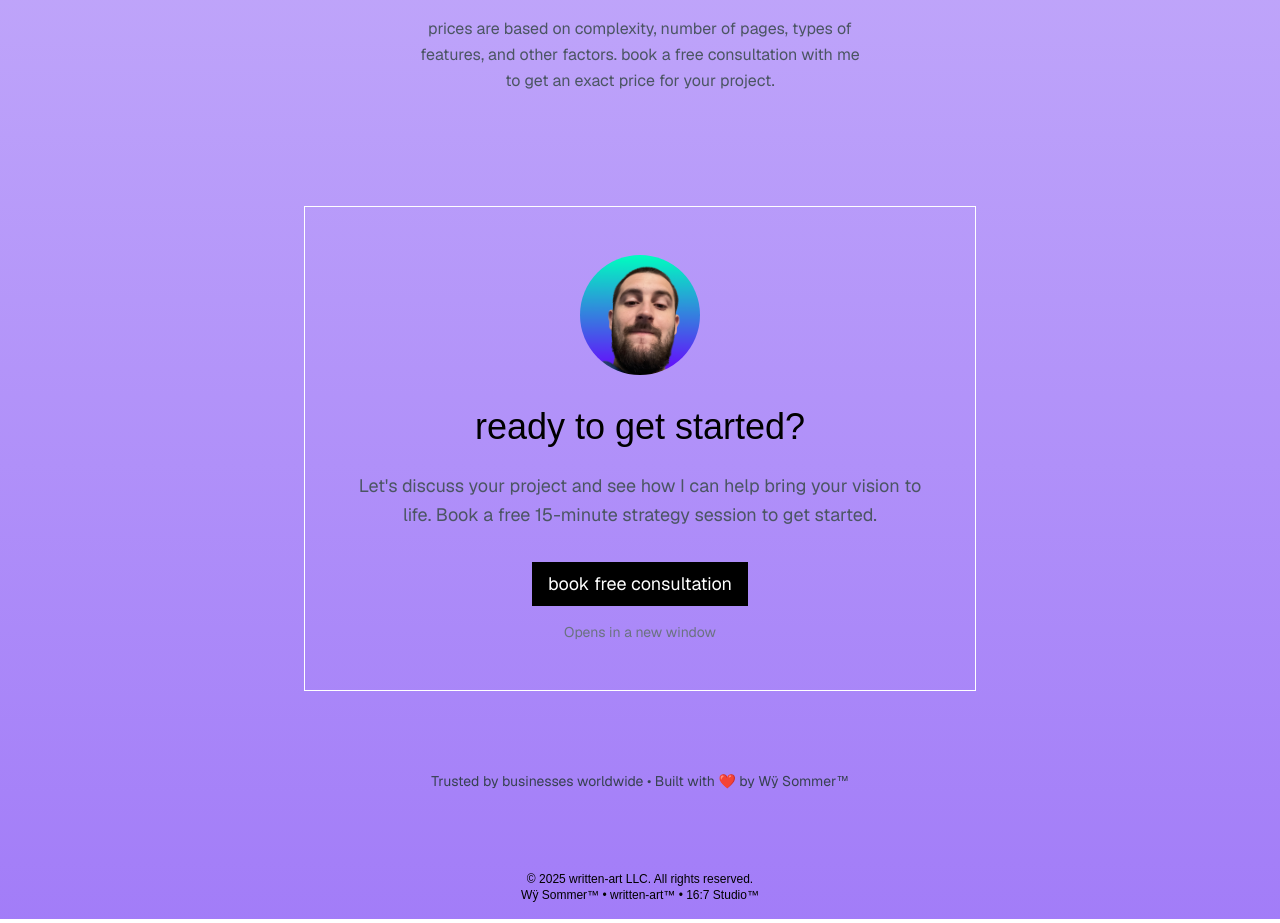
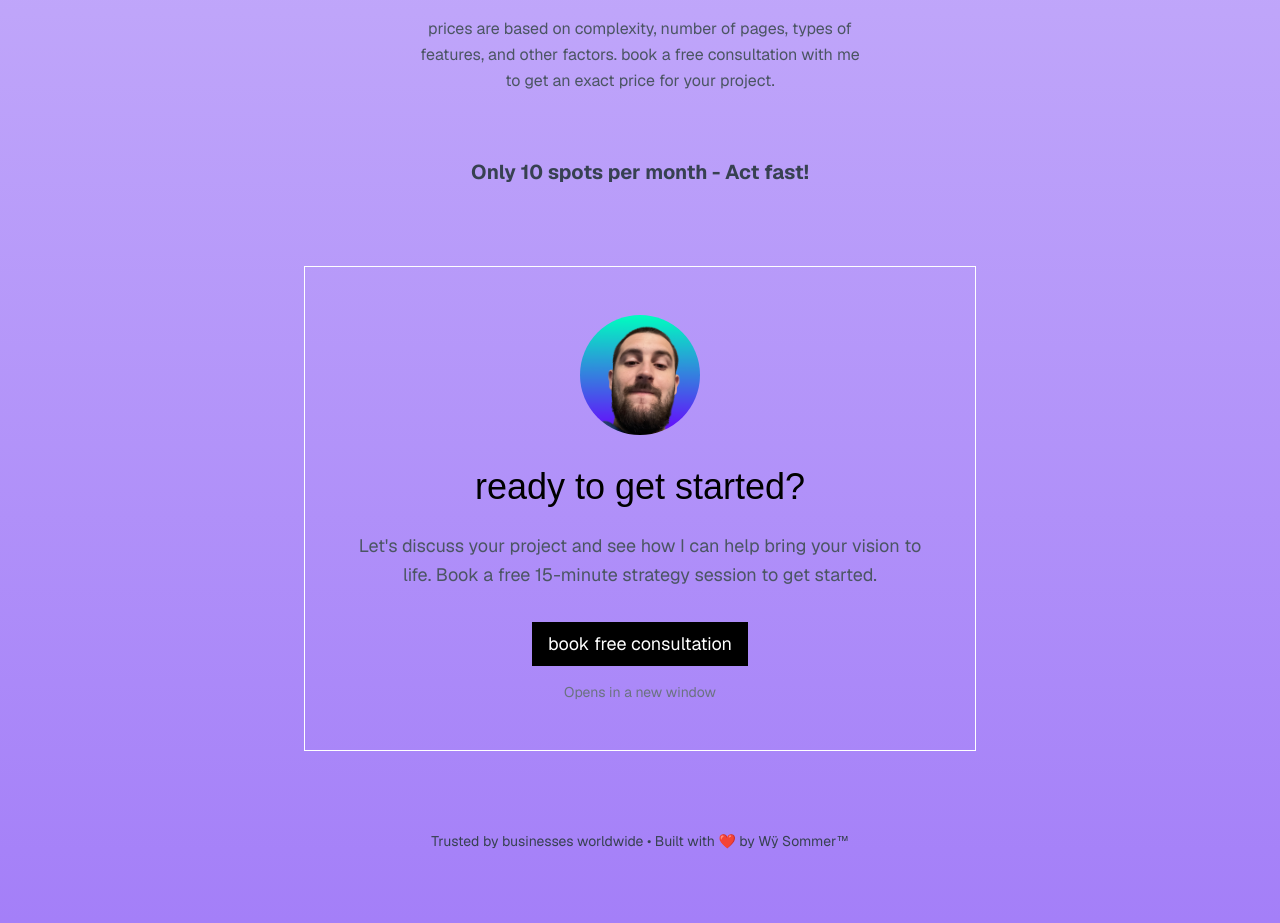
Before and after one commit to wysommer/wy-sommer, a Next.js app: page /work-with-me in a window 1280 px wide. Shown: the part 2140-3063 px from the top of the page. Built offline with nearby package versions, Linux system fonts and the light colour scheme; a web font is replaced by a local one.

Commit message:
Add promotional text to Work With Me page

```diff
--- a/src/app/work-with-me/page.tsx
+++ b/src/app/work-with-me/page.tsx
@@ -177,6 +177,9 @@ export default function WorkWithMe() {
           <p className="text-gray-600 dark:text-gray-400 py-8 leading-relaxed text-md md:w-1/2 mx-auto text-center">
             prices are based on complexity, number of pages, types of features, and other factors. book a free consultation with me to get an exact price for your project.
           </p>
+          <h3 className="pt-8 text-gray-700 dark:text-gray-200 text-center text-lg md:text-xl font-bold font-sans">
+            Only 10 spots per month - Act fast!
+          </h3>
         </div>
 
         {/* CTA Section */}
```
